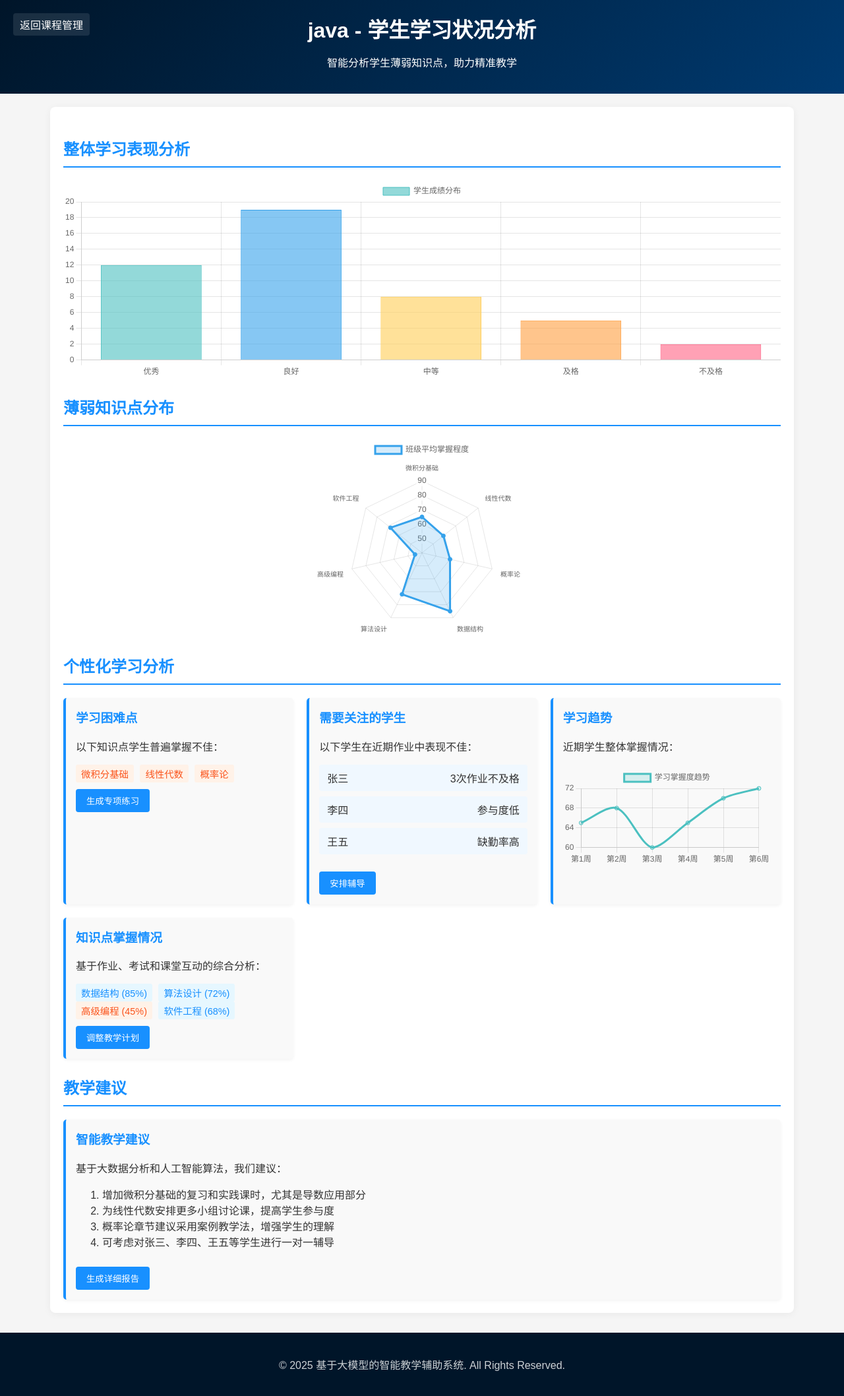
After one commit to Huamin-Wang/ITAS, a Flask app: page /course/course_analysis/1 in a window 1280 px wide. The commit adds this page. Shown: the whole page at 66% size. Run offline with Flask 3, Linux system fonts and the light colour scheme; a user stored in the database is signed in.

Commit message:
增加班级学习情况分析页

```diff
--- a/app.py
+++ b/app.py
@@ -347,13 +347,13 @@ def create_app():
         else:
             flash('您已登录！', 'success')
             return loginHandle()
-
+    #课程管理：抢答
     @app.route('/course/quiz/<int:course_id>', methods=['GET', 'POST'])
     def quiz(course_id):
         if request.method == 'GET':
-            # 渲染小测页面模板
-            session["currentCourse"] = course_id
-            return render_template('qiu/quiz.html', title=course_id)
+            # 找到对应课程
+            course = Course.query.get(course_id)
+            return render_template('qiu/quiz.html', course=course)
         elif request.method == 'POST':
             # 处理 POST 请求，假设这里接收一个名为 'answer' 的表单数据
             answer = request.form.get('answer')
@@ -361,6 +361,12 @@ def create_app():
                 return render_template('result.html', answer=answer)
             else:
                 return "未接收到答案，请重新提交。"
+    # 课程管理：智能生成课程总体学习分析报告
+    @app.route('/course/course_analysis/<int:course_id>', methods=['GET', 'POST'])
+    def analysis(course_id):
+        course= Course.query.get(course_id)
+        return  render_template("wang/course_analysis.html",course=course)
+
 
     # 登录处理，包括浏览器中后退操作处理（将网页中显示的东西显示完全）
     @app.route('/loginHandle', methods=['POST'])
@@ -1069,8 +1075,9 @@ def create_app():
     def home():
         return redirect(url_for('upload_file'))
 
-    @app.route('/upload', methods=['GET', 'POST'])
-    def upload_file():
+    @app.route('/upload/<int:course_id>', methods=['GET', 'POST'])
+    def upload_file(course_id):
+        course=Course.query.get(course_id)
         if request.method == 'POST':
             if 'file' not in request.files:
                 flash('没有选择文件')
@@ -1087,7 +1094,7 @@ def create_app():
                 db.session.commit()
                 flash('文件上传成功')
                 return redirect(url_for('list_files'))
-        return render_template('xie/upload.html')
+        return render_template('xie/upload.html', course=course)
 
     @app.route('/download/')
     def list_files():
--- a/templates/qiu/quiz.html
+++ b/templates/qiu/quiz.html
@@ -98,11 +98,11 @@
 </head>
 
 <body>
-    <a href="/course_manage/{{ course_id }}" class="back-home">返回课程</a>
-    <h1>问题发布</h1>
+    <a href="/course_manage/{{ course.id }}" class="back-home">返回课程</a>
+    <h1>{{course.name}}---问题发布</h1>
     <form action="/stuedent/quiz" method="post">
         <!-- 问题标题 -->
-        <label for="question_title">课程id：{{title}}问题标题</label>
+        <label for="question_title">问题：</label>
         <input type="text" id="question_title" name="question_title" placeholder="请输入问题标题" required>
 
         <!-- 问题描述 -->
--- /dev/null
+++ b/templates/wang/course_analysis.html
@@ -0,0 +1,343 @@
+<!DOCTYPE html>
+<html lang="zh-CN">
+<head>
+    <meta charset="UTF-8">
+    <meta name="viewport" content="width=device-width, initial-scale=1.0">
+    <title>学生学习状况分析</title>
+    <script src="https://cdn.jsdelivr.net/npm/chart.js"></script>
+    <style>
+        body {
+            font-family: 'Arial', sans-serif;
+            margin: 0;
+            padding: 0;
+            background-color: #f5f5f5;
+            color: #333;
+        }
+
+        header {
+            background: linear-gradient(135deg, #001529, #003a70);
+            color: white;
+            padding: 20px 0;
+            text-align: center;
+            position: relative;
+        }
+
+        .back-to-home {
+            position: absolute;
+            top: 20px;
+            left: 20px;
+            color: white;
+            text-decoration: none;
+            padding: 5px 10px;
+            background-color: rgba(255, 255, 255, 0.1);
+            border-radius: 4px;
+            transition: all 0.3s ease;
+        }
+
+        .back-to-home:hover {
+            background-color: rgba(255, 255, 255, 0.2);
+        }
+
+        header h1 {
+            margin: 0;
+            padding: 0;
+            font-size: 2em;
+        }
+
+        .container {
+            width: 85%;
+            margin: 20px auto;
+            background-color: white;
+            padding: 20px;
+            border-radius: 8px;
+            box-shadow: 0 2px 12px rgba(0, 0, 0, 0.05);
+        }
+
+        .section-title {
+            color: #1890ff;
+            border-bottom: 2px solid #1890ff;
+            padding-bottom: 10px;
+            margin-top: 25px;
+        }
+
+        .chart-container {
+            margin: 20px 0;
+            height: 300px;
+        }
+
+        .grid-container {
+            display: grid;
+            grid-template-columns: repeat(auto-fill, minmax(300px, 1fr));
+            gap: 20px;
+            margin-top: 20px;
+        }
+
+        .insight-card {
+            background-color: #f9f9f9;
+            border-left: 4px solid #1890ff;
+            padding: 15px;
+            border-radius: 5px;
+            box-shadow: 0 2px 5px rgba(0, 0, 0, 0.05);
+        }
+
+        .insight-card h3 {
+            margin-top: 0;
+            color: #1890ff;
+        }
+
+        .student-list {
+            margin-top: 15px;
+            list-style-type: none;
+            padding: 0;
+        }
+
+        .student-list li {
+            background-color: #f0f8ff;
+            margin-bottom: 8px;
+            padding: 8px 12px;
+            border-radius: 4px;
+            display: flex;
+            justify-content: space-between;
+        }
+
+        .action-button {
+            background: #1890ff;
+            color: white;
+            border: none;
+            padding: 8px 16px;
+            border-radius: 4px;
+            cursor: pointer;
+            transition: all 0.3s ease;
+            margin-top: 10px;
+        }
+
+        .action-button:hover {
+            background: #096dd9;
+        }
+
+        footer {
+            background-color: #001529;
+            color: rgba(255, 255, 255, 0.8);
+            text-align: center;
+            padding: 20px 0;
+            margin-top: 30px;
+        }
+
+        .tag {
+            display: inline-block;
+            padding: 3px 8px;
+            background-color: #e6f7ff;
+            color: #1890ff;
+            border-radius: 3px;
+            margin-right: 5px;
+            font-size: 0.9em;
+        }
+
+        .weakness-tag {
+            background-color: #fff2e8;
+            color: #fa541c;
+        }
+    </style>
+</head>
+<body>
+
+<header>
+    <a href="/course_manage/{{ course.id }}" class="back-to-home">返回课程管理</a>
+    <h1>{{ course.name }} - 学生学习状况分析</h1>
+    <p>智能分析学生薄弱知识点，助力精准教学</p>
+</header>
+
+<div class="container">
+    <h2 class="section-title">整体学习表现分析</h2>
+
+    <div class="chart-container">
+        <canvas id="performanceChart"></canvas>
+    </div>
+
+    <h2 class="section-title">薄弱知识点分布</h2>
+
+    <div class="chart-container">
+        <canvas id="weaknessChart"></canvas>
+    </div>
+
+    <h2 class="section-title">个性化学习分析</h2>
+
+    <div class="grid-container">
+        <div class="insight-card">
+            <h3>学习困难点</h3>
+            <p>以下知识点学生普遍掌握不佳：</p>
+            <div>
+                <span class="tag weakness-tag">微积分基础</span>
+                <span class="tag weakness-tag">线性代数</span>
+                <span class="tag weakness-tag">概率论</span>
+            </div>
+            <button class="action-button" onclick="generateLearningMaterials()">生成专项练习</button>
+        </div>
+
+        <div class="insight-card">
+            <h3>需要关注的学生</h3>
+            <p>以下学生在近期作业中表现不佳：</p>
+            <ul class="student-list">
+                <li><span>张三</span> <span>3次作业不及格</span></li>
+                <li><span>李四</span> <span>参与度低</span></li>
+                <li><span>王五</span> <span>缺勤率高</span></li>
+            </ul>
+            <button class="action-button" onclick="scheduleInterventions()">安排辅导</button>
+        </div>
+
+        <div class="insight-card">
+            <h3>学习趋势</h3>
+            <p>近期学生整体掌握情况：</p>
+            <div class="chart-container" style="height: 150px;">
+                <canvas id="trendChart"></canvas>
+            </div>
+        </div>
+
+        <div class="insight-card">
+            <h3>知识点掌握情况</h3>
+            <p>基于作业、考试和课堂互动的综合分析：</p>
+            <div>
+                <span class="tag">数据结构 (85%)</span>
+                <span class="tag">算法设计 (72%)</span>
+                <span class="tag weakness-tag">高级编程 (45%)</span>
+                <span class="tag">软件工程 (68%)</span>
+            </div>
+            <button class="action-button" onclick="adjustTeachingPlan()">调整教学计划</button>
+        </div>
+    </div>
+
+    <h2 class="section-title">教学建议</h2>
+    <div class="insight-card">
+        <h3>智能教学建议</h3>
+        <p>基于大数据分析和人工智能算法，我们建议：</p>
+        <ol>
+            <li>增加微积分基础的复习和实践课时，尤其是导数应用部分</li>
+            <li>为线性代数安排更多小组讨论课，提高学生参与度</li>
+            <li>概率论章节建议采用案例教学法，增强学生的理解</li>
+            <li>可考虑对张三、李四、王五等学生进行一对一辅导</li>
+        </ol>
+        <button class="action-button" onclick="generateDetailedReport()">生成详细报告</button>
+    </div>
+</div>
+
+<footer>
+    <p>&copy; 2025 基于大模型的智能教学辅助系统. All Rights Reserved.</p>
+</footer>
+
+<script>
+    document.addEventListener('DOMContentLoaded', function() {
+        // 整体学习表现分析图表
+        const performanceCtx = document.getElementById('performanceChart').getContext('2d');
+        new Chart(performanceCtx, {
+            type: 'bar',
+            data: {
+                labels: ['优秀', '良好', '中等', '及格', '不及格'],
+                datasets: [{
+                    label: '学生成绩分布',
+                    data: [12, 19, 8, 5, 2],
+                    backgroundColor: [
+                        'rgba(75, 192, 192, 0.6)',
+                        'rgba(54, 162, 235, 0.6)',
+                        'rgba(255, 206, 86, 0.6)',
+                        'rgba(255, 159, 64, 0.6)',
+                        'rgba(255, 99, 132, 0.6)'
+                    ],
+                    borderColor: [
+                        'rgba(75, 192, 192, 1)',
+                        'rgba(54, 162, 235, 1)',
+                        'rgba(255, 206, 86, 1)',
+                        'rgba(255, 159, 64, 1)',
+                        'rgba(255, 99, 132, 1)'
+                    ],
+                    borderWidth: 1
+                }]
+            },
+            options: {
+                responsive: true,
+                maintainAspectRatio: false,
+                scales: {
+                    y: {
+                        beginAtZero: true
+                    }
+                }
+            }
+        });
+
+        // 薄弱知识点分布图表
+        const weaknessCtx = document.getElementById('weaknessChart').getContext('2d');
+        new Chart(weaknessCtx, {
+            type: 'radar',
+            data: {
+                labels: ['微积分基础', '线性代数', '概率论', '数据结构', '算法设计', '高级编程', '软件工程'],
+                datasets: [{
+                    label: '班级平均掌握程度',
+                    data: [65, 59, 60, 85, 72, 45, 68],
+                    backgroundColor: 'rgba(54, 162, 235, 0.2)',
+                    borderColor: 'rgba(54, 162, 235, 1)',
+                    pointBackgroundColor: 'rgba(54, 162, 235, 1)',
+                    pointHoverBackgroundColor: '#fff',
+                    pointHoverBorderColor: 'rgba(54, 162, 235, 1)'
+                }]
+            },
+            options: {
+                responsive: true,
+                maintainAspectRatio: false,
+                scale: {
+                    ticks: {
+                        beginAtZero: true,
+                        max: 100
+                    }
+                }
+            }
+        });
+
+        // 学习趋势图表
+        const trendCtx = document.getElementById('trendChart').getContext('2d');
+        new Chart(trendCtx, {
+            type: 'line',
+            data: {
+                labels: ['第1周', '第2周', '第3周', '第4周', '第5周', '第6周'],
+                datasets: [{
+                    label: '学习掌握度趋势',
+                    data: [65, 68, 60, 65, 70, 72],
+                    fill: false,
+                    backgroundColor: 'rgba(75, 192, 192, 0.2)',
+                    borderColor: 'rgba(75, 192, 192, 1)',
+                    tension: 0.3
+                }]
+            },
+            options: {
+                responsive: true,
+                maintainAspectRatio: false,
+                scales: {
+                    y: {
+                        beginAtZero: false
+                    }
+                }
+            }
+        });
+    });
+
+    function generateLearningMaterials() {
+        alert('正在生成针对薄弱知识点的专项练习，请稍候...');
+        // 实际应用中可以跳转到相关页面或触发AJAX请求
+    }
+
+    function scheduleInterventions() {
+        alert('正在为需要关注的学生安排辅导计划...');
+        // 实际应用中可以跳转到相关页面或触发AJAX请求
+    }
+
+    function adjustTeachingPlan() {
+        alert('正在生成调整后的教学计划建议...');
+        // 实际应用中可以跳转到相关页面或触发AJAX请求
+    }
+
+    function generateDetailedReport() {
+        alert('正在生成详细的学生学习状况分析报告...');
+        // 实际应用中可以跳转到相关页面或触发AJAX请求
+    }
+</script>
+
+</body>
+</html>
```
Also changed, not shown: templates/wang/courseManager.html (+3 -8 lines), templates/xie/upload.html (+80 -19 lines).
